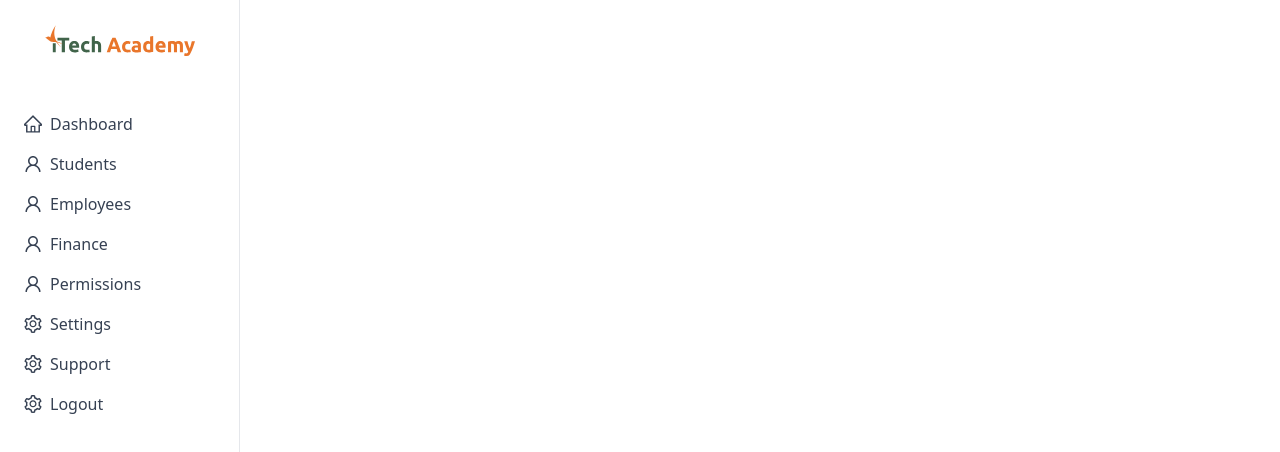
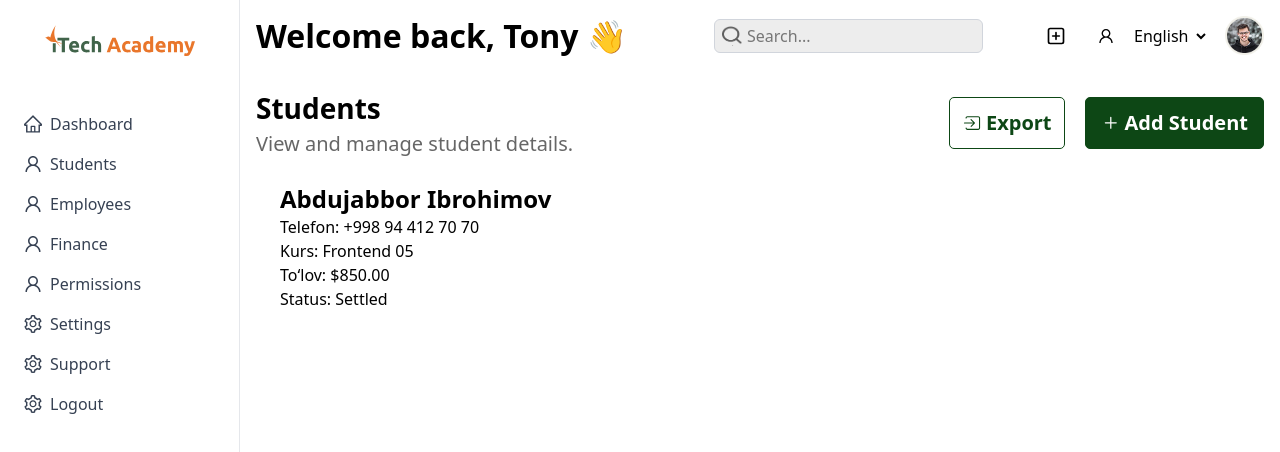
Before and after one commit to TonyPDP/iTechAcademy, a React (Vite) app: page /students/1 in a window 1280 px wide. Shown: the top 452 px of the page. Built offline with nearby package versions, Linux system fonts and the light colour scheme.

Commit message:
detailstudent

```diff
--- a/src/App.jsx
+++ b/src/App.jsx
@@ -16,7 +16,7 @@ const App = () => {
             <Route path="/" element={<Dashboard />} />
             <Route path="/students" element={<Student />} />
             <Route path="/employees" element={<Employees />} />
-            <Route path="/student/:id" element={<EachStudent />} />
+            <Route path="/students/:id" element={<EachStudent />} />
             {/* Add other routes as needed */}
           </Routes>
         </main>
--- a/src/pages/Student/Allstudents.jsx
+++ b/src/pages/Student/Allstudents.jsx
@@ -8,8 +8,8 @@ const Allstudents = () => {
   const navigate = useNavigate();
 
   const handleClick = (id) => {
+    <EachStudent id={id} />;
     navigate(`/students/${id}`);
-    <EachStudent id={id} />;
   };
   const badgeColor = {
     Settled: "bg-green-100 text-green-700",
--- a/src/pages/Student/EachStudent.jsx
+++ b/src/pages/Student/EachStudent.jsx
@@ -1,14 +1,17 @@
 import React from "react";
 import Navbar from "../Navbar/Navbar";
-// import { useParams } from "react-router-dom";
+import { useParams } from "react-router-dom";
 import { students } from "./datastudent";
+import { IoIosLogIn } from "react-icons/io";
+import { GoPlus } from "react-icons/go";
 
-const EachStudent = ({ id }) => {
-  //   const { id } = useParams();
-  console.log(id);
-  const student = students;
+const EachStudent = () => {
+  const { id } = useParams();
+  const student = students.find((s) => s.id === parseInt(id));
 
-  if (!student) return <div>Student topilmadi</div>;
+  if (!student)
+    return <div className="p-6 text-red-500">Student topilmadi</div>;
+
   return (
     <div>
       <Navbar />
@@ -24,22 +27,20 @@ const EachStudent = ({ id }) => {
         <div className="flex gap-[20px] items-center justify-center ">
           <button className="flex gap-[4px] items-center justify-center px-[12px] py-[10px] border border-[#0D4715] rounded-[5px]">
             <IoIosLogIn className="text-[#0D4715] w-[20px] h-[20px]" />
-            <span className=" flex items-center justify-center text-[#0D4715] text-[20px] font-semibold">
+            <span className="text-[#0D4715] text-[20px] font-semibold">
               Export
             </span>
           </button>
           <button className="flex gap-[4px] items-center justify-center px-[15px] py-[10px] bg-[#0D4715] border border-[#0D4715] rounded-[5px]">
             <GoPlus className="text-white w-[20px] h-[20px]" />
-            <span className="text-[#ffff] text-[20px] font-semibold">
-              {" "}
+            <span className="text-white text-[20px] font-semibold">
               Add Student
             </span>
           </button>
         </div>
       </div>
-      <div>
+
       <div className="p-6">
-          <div key={student.id}>
         <h2 className="text-2xl font-bold">{student.name}</h2>
         <p>Telefon: {student.phone}</p>
         <p>Kurs: {student.course}</p>
@@ -47,8 +48,6 @@ const EachStudent = ({ id }) => {
         <p>Status: {student.status}</p>
       </div>
     </div>
-      </div>
-    </div>
   );
 };
 
```
Lines whose indentation alone changed are shown as unchanged.
